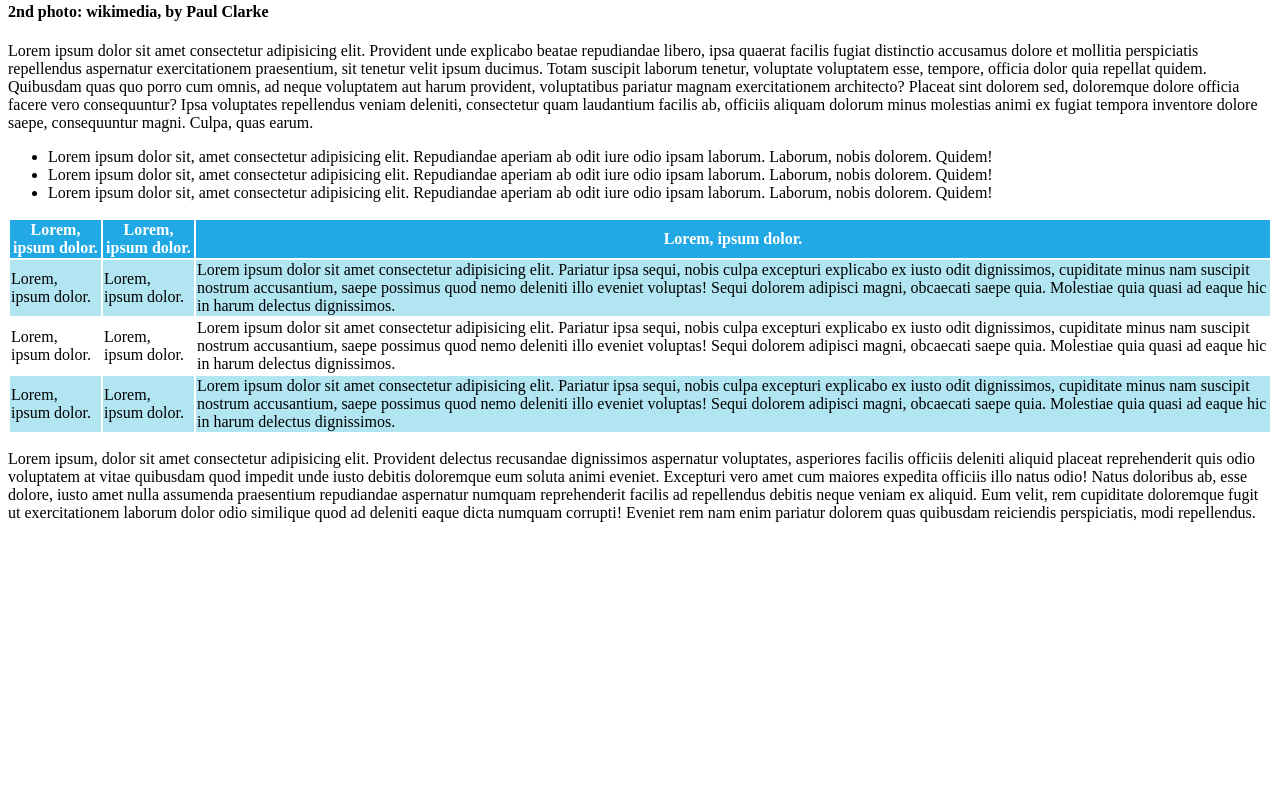
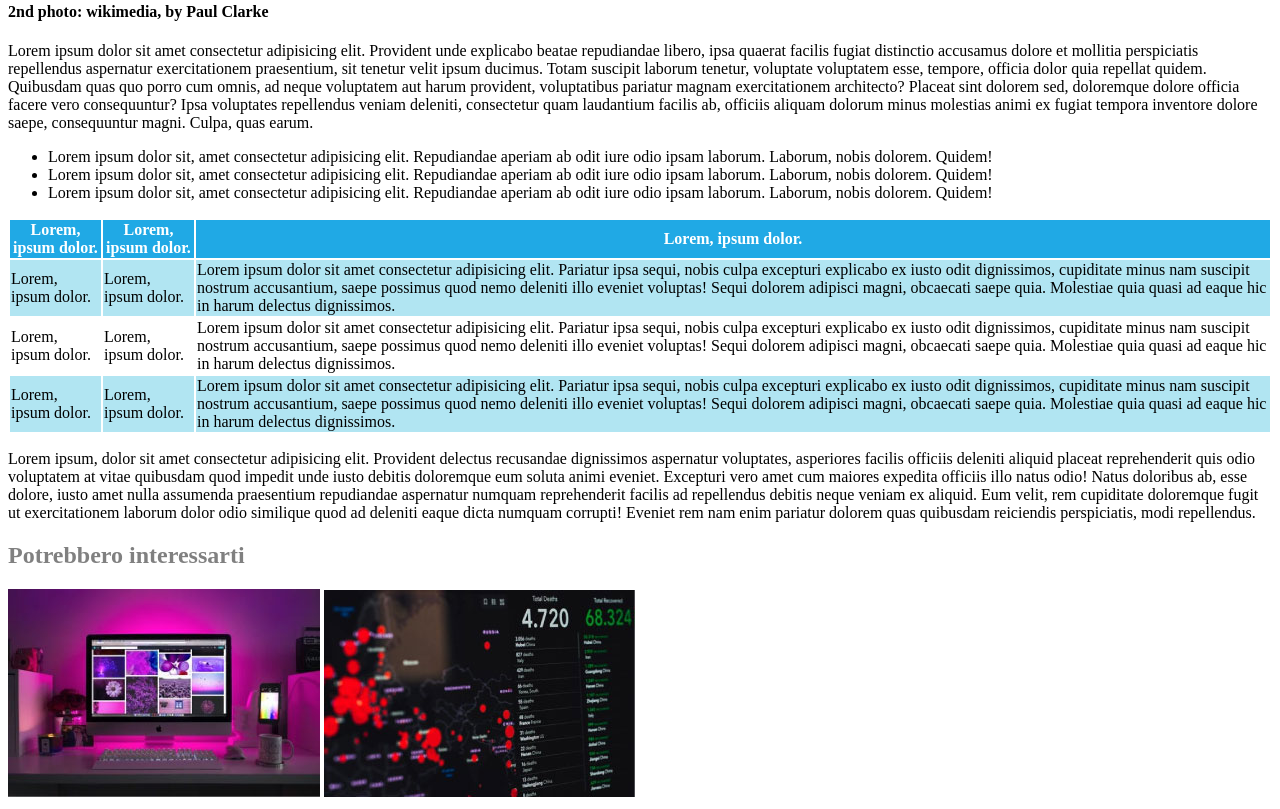
Before and after one commit to bagantegianluca/html-css-booleaner, a plain HTML site: page index.html in a window 1280 px wide. Shown: the part 915-1724 px from the top of the page. Before the commit the page ends 1453 px from the top, so only its background shows below. Drawn offline with Linux system fonts and the light colour scheme.

Commit message:
Add section interest

```diff
--- a/index.html
+++ b/index.html
@@ -76,6 +76,13 @@
         </section>
         <!-- /.article -->
 
+        <section class="interests">
+            <h2>Potrebbero interessarti</h2>
+            <img src="./img/monitor.jpg" alt="monitor">
+            <img src="./img/graph.jpg" alt="graph">
+        </section>
+        <!-- /.interests -->
+
     </main>
     <!-- /#main -->
 
```
